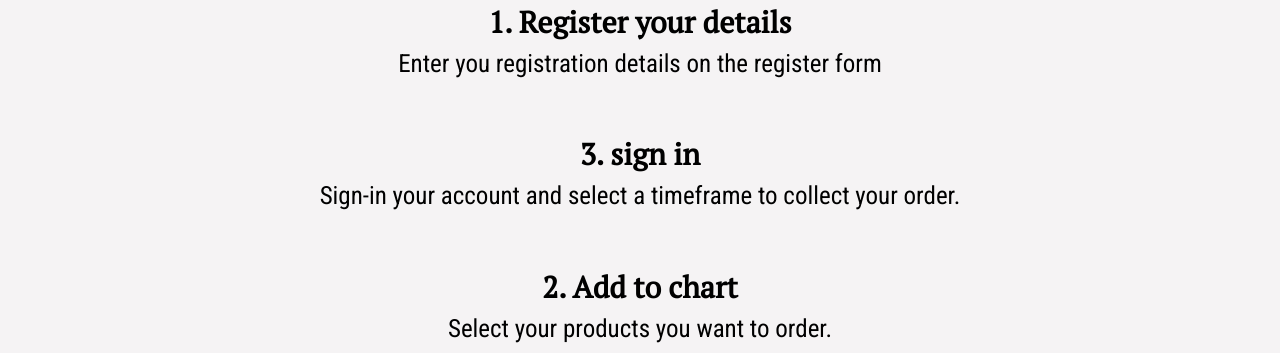
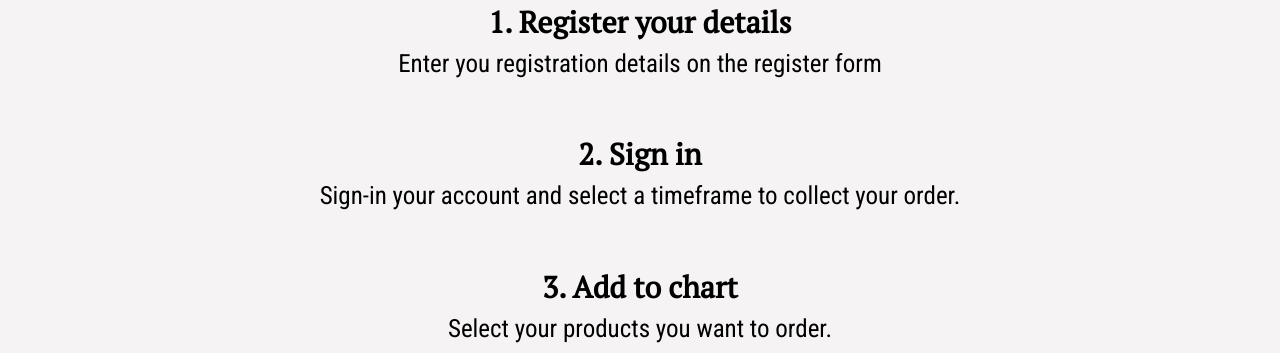
Before and after one commit to SGDonders/FSD-Eindproject-frontend, a React (Create React App) app: page /howToOrder in a window 1280 px wide. Shown: the part 840-1193 px from the top of the page. Built offline with nearby package versions, Linux system fonts and the light colour scheme; no server answers.

Commit message:
Minor changes on HowToOrderPage

```diff
--- a/src/pages/howToOrder/HowToOrder.js
+++ b/src/pages/howToOrder/HowToOrder.js
@@ -37,9 +37,9 @@ function HowToOrder() {
                     <div className="inner-container" id="howToOrder-inner-section">
                         <h5 className='howToOrder-section-title'>1. Register your details</h5>
                         <p>Enter you registration details on the register form</p>
-                        <h5 className="howToOrder-section-title">3. sign in</h5>
+                        <h5 className="howToOrder-section-title">2. Sign in</h5>
                         <p>Sign-in your account and select a timeframe to collect your order.</p>
-                        <h5 className="howToOrder-section-title">2. Add to chart</h5>
+                        <h5 className="howToOrder-section-title">3. Add to chart</h5>
                         <p>Select your products you want to order.</p>
                         <p> Add the products to your cart</p>
 
```
